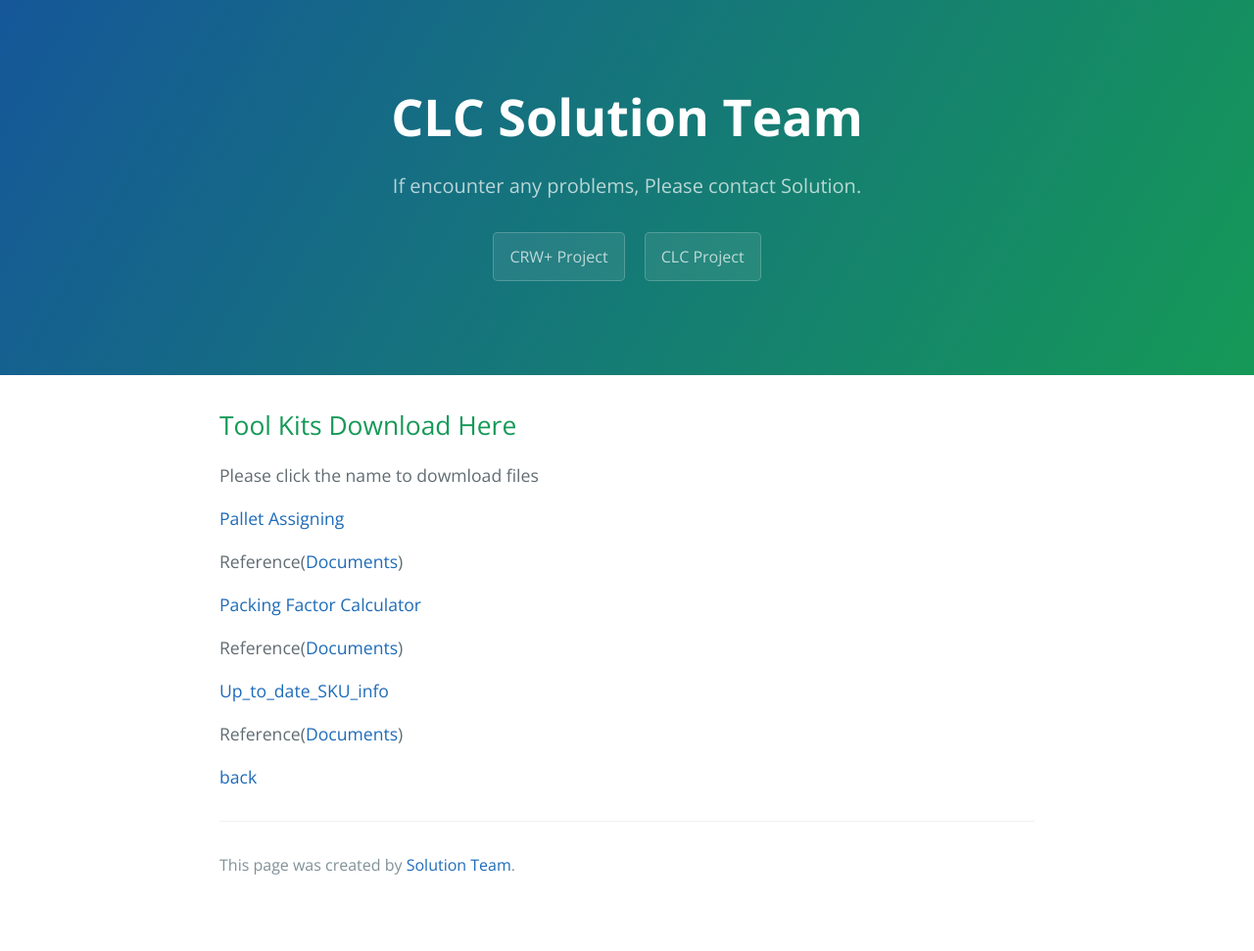
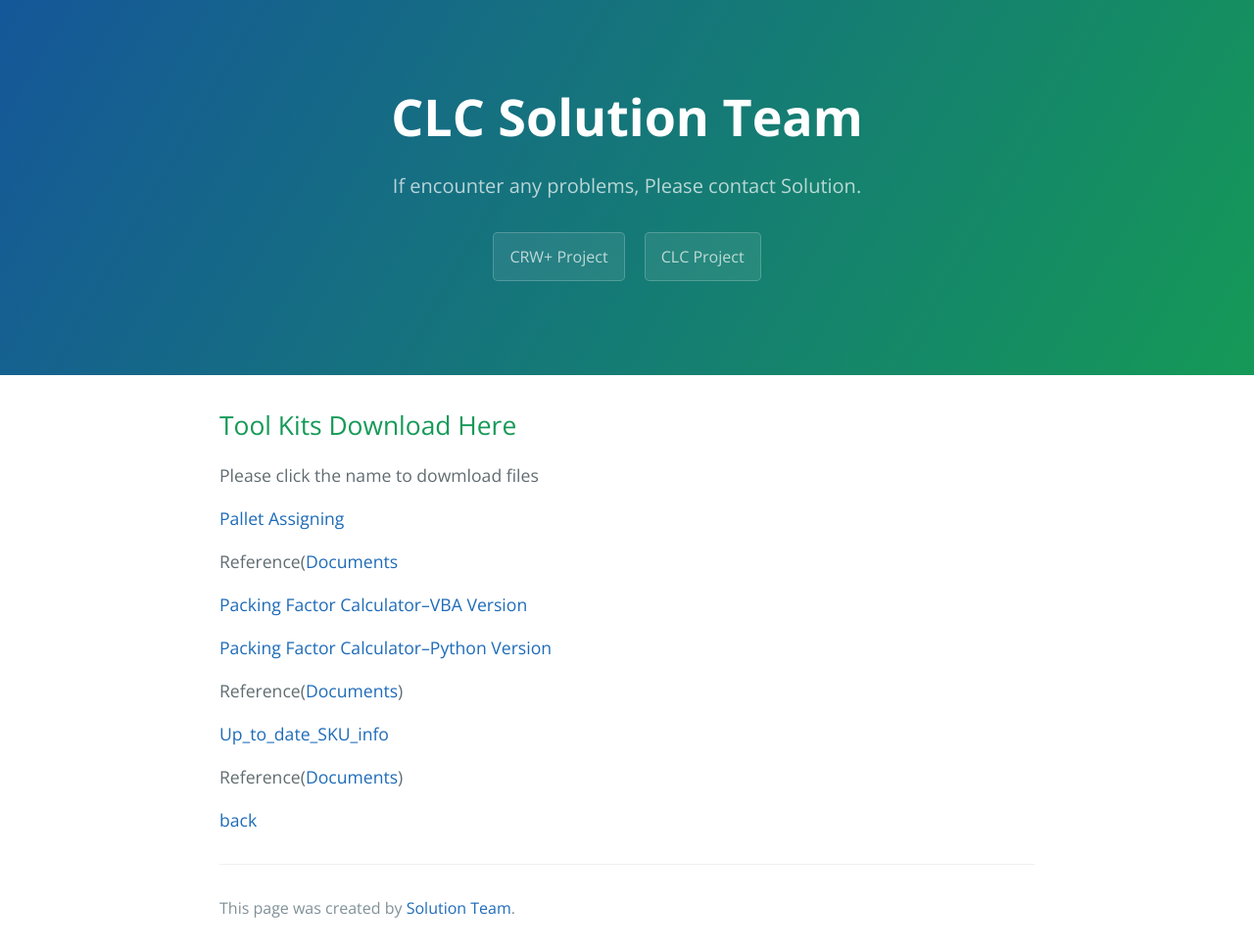
Before and after one commit to Lordbread/Lordbread.github.io, a Jekyll site: the page built from crw_page.md, in a window 1280 px wide. Shown: the whole page at 98% size. Built offline with Jekyll 4.4.1, drawn with Linux system fonts in a browser that asks for light colours; our own code applies the rules of GitHub Pages for plain Markdown files; before the commit the page ends 927 px from its top, so only the background shows below that.

Commit message:
Update crw_page.md

```diff
--- a/crw_page.md
+++ b/crw_page.md
@@ -7,9 +7,11 @@ Please click the name to dowmload files
 
 [Pallet Assigning](/tools/RSO Scanning V1.1.xlsm)
 
-Reference([Documents]())
+Reference([Documents](/tools/RSO收货工具使用说明.docx)
 
-[Packing Factor Calculator]()
+[Packing Factor Calculator--VBA Version](/tools/SKU PK list -V1.0.xlsm)
+
+[Packing Factor Calculator--Python Version](https://github.com/Lordbread/Shoebox_PalletLoader)
 
 Reference([Documents]())
 
```
